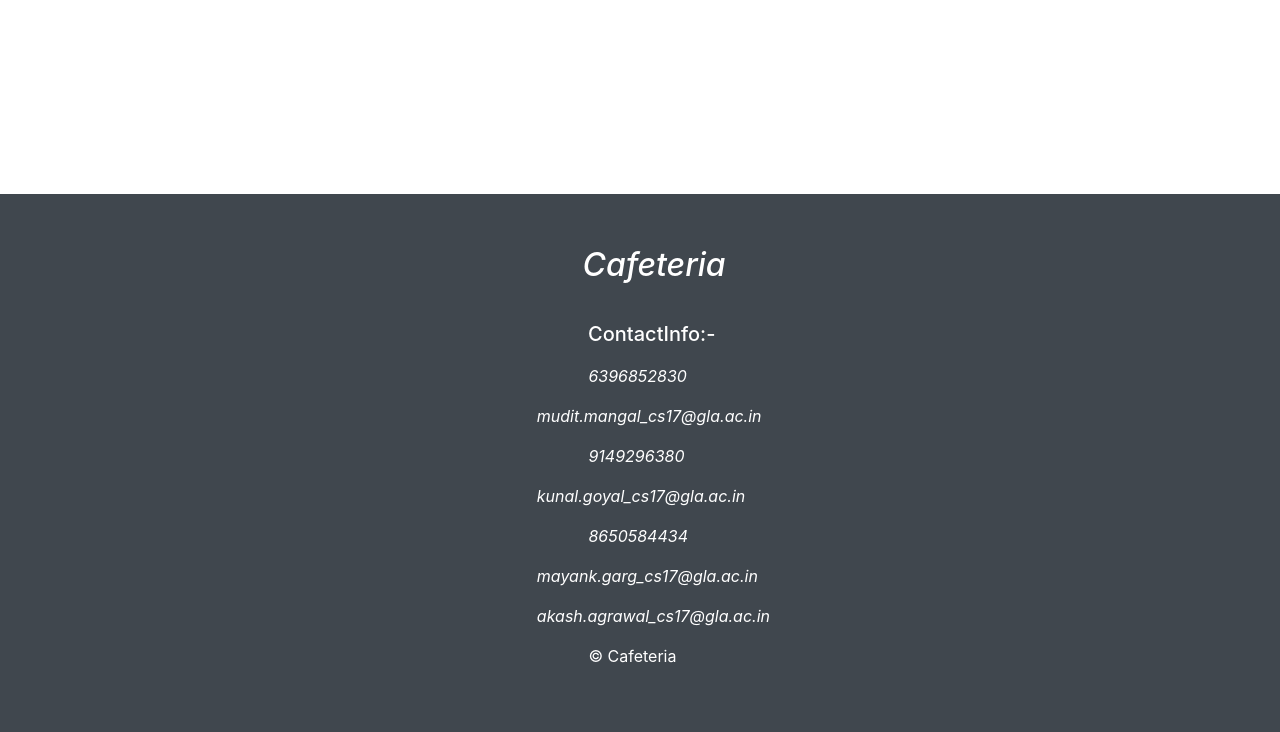
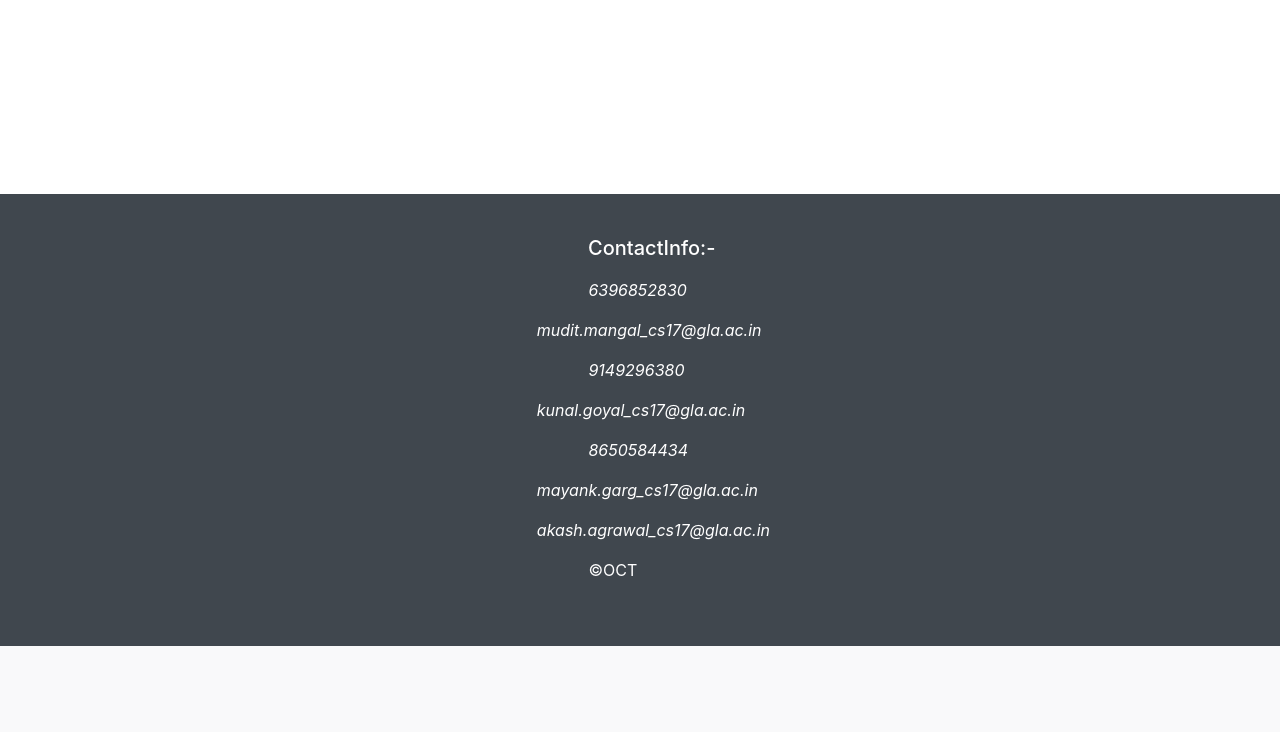
Before and after one commit to Mudit-Mangal/FullStackProject, a PHP site: page /cart.php in a window 1280 px wide. Shown: the part 603-1335 px from the top of the page. After the commit the page ends 1249 px from the top, so only its background shows below. Run offline with PHP 8.4, Linux system fonts and the light colour scheme; data comes from the database, SQL or seed files in the repository.

Commit message:
Update cart.php

```diff
--- a/cart.php
+++ b/cart.php
@@ -177,7 +177,7 @@ require 'session.php';
         <footer>
             <div class="row justify-content-center">
                 <div class="col-md-5">
-                    <h2 style="font-style: italic;margin-left: 35%;padding: 20px;">Cafeteria</h2>
+
                     <h5 style="margin-left: 38%;padding: 10px;">ContactInfo:-</h5>
                    <p style="font-style: italic;margin-left: 40%;padding: 0px;">6396852830</p>
                     <p style="font-style: italic;margin-left: 30%;padding:0px">mudit.mangal_cs17@gla.ac.in</p>
@@ -193,7 +193,7 @@ require 'session.php';
                     <a href="" target="_blank"><i class="fa fa-instagram" style="margin-left: 100%;"></i></a>
 
 -->
-                    <p style="margin-left: 40%">&copy; Cafeteria</p>
+                    <p style="margin-left: 40%">&copy;OCT</p>
                 </div>
                 <!--                <hr class="socket">-->
 
```
